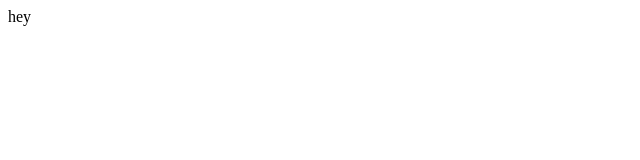
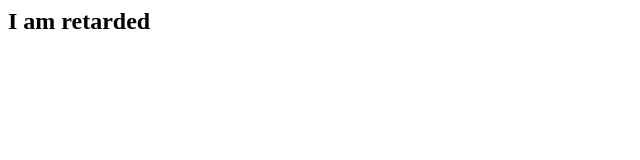
Before and after one commit to FleeceanAdventures/FleeceanAdventures.github.io, a plain HTML site: page index.html in a window 1280 px wide. Shown: the whole page, without its empty margins (0-640 px from the left). Drawn offline with Linux system fonts and the light colour scheme.

Commit message:
Update index.html

```diff
--- a/index.html
+++ b/index.html
@@ -3,6 +3,14 @@
 
 </head>
 <body>
-  hey
+  <h2>
+    I am retarded
+  </h2>
 </body>
 </html>
+<style>
+  h2
+  {
+    textalign: center;
+  }
+</style>
```
